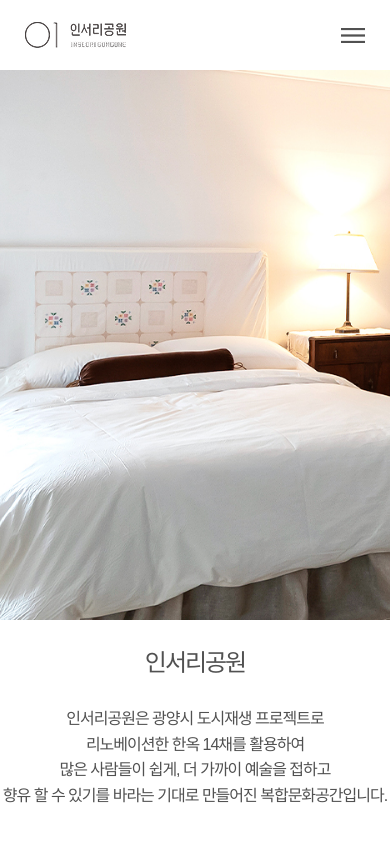
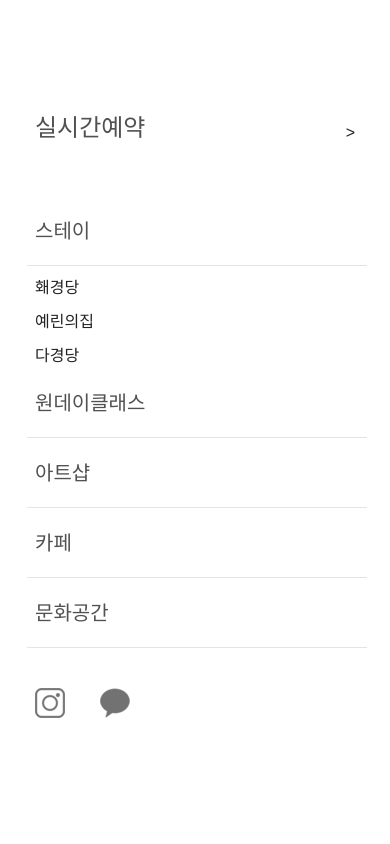
Before and after one commit to leejungho99/inseori01, a plain HTML site: page index.html in a window 390 px wide. Shown: the top 844 px of the page. Drawn offline with Linux system fonts and the light colour scheme.

Commit message:
style : mobile sidebar 레이아웃 및 스타일 작업

```diff
--- a/css/index.css
+++ b/css/index.css
@@ -1,3 +1,7 @@
+body{
+    position: relative;
+}
+
 .header {
     height: 70px;
     display: flex;
@@ -41,3 +45,69 @@
     color : #515151;
     letter-spacing: -1px;
 }
+
+/*모바일 사이드바*/
+
+
+.sidebar.active{
+    width: 100%;
+    height: 100%;
+}
+.sidebar_box{
+    background-color: white;
+    position: fixed;
+    top: 0;
+    width: 100%;
+    height: 100%;
+    padding: 70px 35px 0;
+}
+.sidebar_btn_box{
+    display: flex;
+    justify-content: space-between;
+}
+
+.reser_btn{
+    font-size: 24px;
+    padding: 40px 0 50px;
+    color: #515151;
+}
+
+.sidebar_menu li a{
+    color: #515151;
+    display: block;
+    font-size: 20px;
+    font-weight: 500;
+    position: relative;
+    padding-bottom: 20px;
+    margin-top: 20px;
+}
+.sidebar_menu li a::after{
+    content: "";
+    position: absolute;
+    left: -8px;
+    bottom: 0;
+    width: calc(100% + 20px); /* a보다 양쪽으로 8px씩 더 길게 */
+    height: 1px;
+    background-color: #E4E4E4;
+    cursor: none;
+}
+.sidebar_menu li a.menu{
+    color: #515151;
+    font-size: 20px;
+}
+
+.sidebar_menu .sub_menu li{
+    margin: 10px 0 ;
+    cursor: pointer;
+}
+
+.sidebar_menu .sub_menu li:hover{
+    color: #E40177;
+}
+.logo_box {
+    display: flex;
+    margin-top: 40px;
+}
+.logo_box li{
+    margin-right: 35px;
+}
--- a/css/reset.css
+++ b/css/reset.css
@@ -39,6 +39,7 @@ input, button, textarea, select {
   background: none;
   border: none;
   outline: none;
+  padding: 0;
 }
 
 button {
--- a/index.html
+++ b/index.html
@@ -37,6 +37,39 @@
             <img src="./images/main/content_banner.jpg" alt="content banner1" class="m_content_img"/>
         </a>
     </section>
+    <aside class="sidebar active">
+        <nav class="sidebar_box">
+            <ul class="sidebar_menu_box">
+                <li class="sidebar_btn_box">
+                    <button class="reser_btn">실시간예약</button>
+                    <button class="back_btn">></button>
+                </li>
+                <ul class="sidebar_menu">
+                    <li><a href="/" class="menu stay">스테이</a></li>
+                    <ul class="sub_menu">
+                        <li>홰경당</li>
+                        <li>예린의집</li>
+                        <li>다경당</li>
+                    </ul>
+                    <li><a href="/" class="menu class">원데이클래스</a></li>
+                    <li><a href="/" class="menu artshop">아트샵</a></li>
+                    <li><a href="/" class="menu cafe">카페</a></li>
+                    <li><a href="/" class="menu culture">문화공간</a></li>
+                </ul>
+            </ul>
+            <ul class="logo_box">
+                <li>
+                    <a href="/" class="menu class">
+                      <img src="./images/common/insta_logo.png" alt="content banner1" class="m_content_img"/>
+                    </a>
+                </li>
+                <li><a href="/" class="menu artshop">
+                    <img src="./images/common/kakao_logo.png" alt="content banner1" class="m_content_img"/>
+                </a>
+                </li>
+            </ul>
+        </nav>
+    </aside>
     <footer>
 
     </footer>
```
Also changed, not shown: images/common/insta_logo.png (added), images/common/kakao_logo.png (added).
